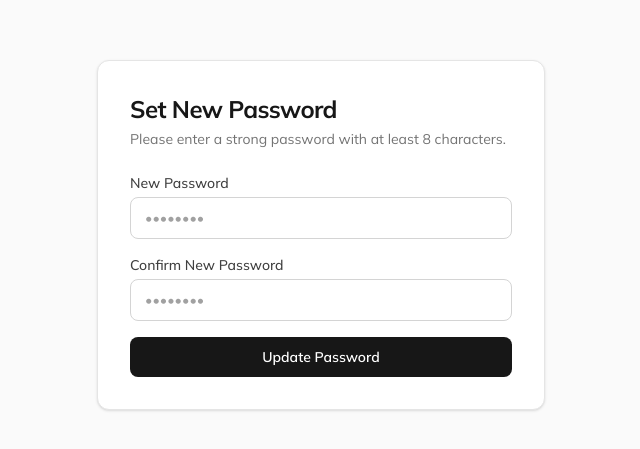
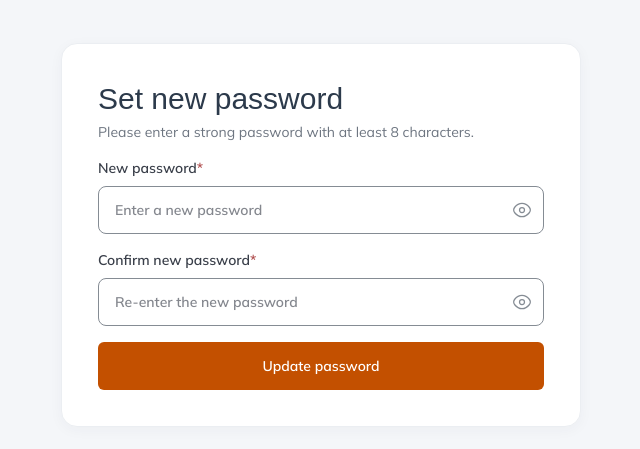
Before and after one commit to kemdav/Fides, a Next.js app: page /reset-password in a window 1280 px wide. Shown: the part 165-614 px from the top of the page, without its empty margins (319-959 px from the left). Built offline with nearby package versions, Linux system fonts and the light colour scheme; no server answers; a web font is replaced by a local one.

Commit message:
refactor: reset password page uses the shared auth components

```diff
--- a/src/app/reset-password/page.tsx
+++ b/src/app/reset-password/page.tsx
@@ -1,4 +1,11 @@
+import type { Metadata } from "next";
 import { updatePassword } from "@/app/actions/auth";
+import { AuthBanner, AuthCard, AuthPasswordField, AuthSubmit } from "@/components/auth/auth-ui";
+
+export const metadata: Metadata = {
+  title: "Reset password",
+  robots: { index: false, follow: false },
+};
 
 /**
  * Reset Password Page.
@@ -14,74 +21,15 @@ export default async function ResetPasswordPage({
   const { error } = await searchParams;
 
   return (
-    <main className="min-h-screen bg-neutral-50 flex items-center justify-center p-4">
-      <div className="w-full max-w-md bg-white border border-neutral-200 rounded-xl shadow-sm p-6 sm:p-8 space-y-6">
-        <header className="space-y-1">
-          <h1 className="text-2xl font-bold tracking-tight text-neutral-900">
-            Set New Password
-          </h1>
-          <p className="text-sm text-neutral-500">
-            Please enter a strong password with at least 8 characters.
-          </p>
-        </header>
-
-        {error && (
-          <div
-            role="alert"
-            className="rounded-lg bg-red-50 border border-red-200 p-3.5 text-sm text-red-700 flex items-start gap-2.5"
-          >
-            <span className="text-base leading-none">⚠️</span>
-            <div className="flex-1 font-medium">{error}</div>
-          </div>
-        )}
-
-        <form action={updatePassword} className="space-y-4">
-          <div>
-            <label
-              htmlFor="password"
-              className="block text-sm font-medium text-neutral-700 mb-1"
-            >
-              New Password
-            </label>
-            <input
-              id="password"
-              name="password"
-              type="password"
-              required
-              autoComplete="new-password"
-              placeholder="••••••••"
-              minLength={8}
-              className="w-full rounded-lg border border-neutral-300 px-3.5 py-2.5 text-sm text-neutral-900 placeholder-neutral-400 focus:border-neutral-900 focus:outline-none focus:ring-1 focus:ring-neutral-900 transition"
-            />
-          </div>
-
-          <div>
-            <label
-              htmlFor="confirmPassword"
-              className="block text-sm font-medium text-neutral-700 mb-1"
-            >
-              Confirm New Password
-            </label>
-            <input
-              id="confirmPassword"
-              name="confirmPassword"
-              type="password"
-              required
-              autoComplete="new-password"
-              placeholder="••••••••"
-              minLength={8}
-              className="w-full rounded-lg border border-neutral-300 px-3.5 py-2.5 text-sm text-neutral-900 placeholder-neutral-400 focus:border-neutral-900 focus:outline-none focus:ring-1 focus:ring-neutral-900 transition"
-            />
-          </div>
-
-          <button
-            type="submit"
-            className="w-full rounded-lg bg-neutral-900 px-4 py-2.5 text-sm font-semibold text-white hover:bg-neutral-800 focus:outline-none focus:ring-2 focus:ring-neutral-900 focus:ring-offset-2 transition cursor-pointer"
-          >
-            Update Password
-          </button>
+    <main className="flex min-h-dvh items-center justify-center bg-mist p-4">
+      <AuthCard title="Set new password" description="Please enter a strong password with at least 8 characters.">
+        <form action={updatePassword} className="flex flex-col gap-4">
+          {error ? <AuthBanner title="We could not update your password">{error}</AuthBanner> : null}
+          <AuthPasswordField id="password" name="password" label="New password" autoComplete="new-password" placeholder="Enter a new password" required minLength={8} />
+          <AuthPasswordField id="confirmPassword" name="confirmPassword" label="Confirm new password" autoComplete="new-password" placeholder="Re-enter the new password" required minLength={8} />
+          <AuthSubmit>Update password</AuthSubmit>
         </form>
-      </div>
+      </AuthCard>
     </main>
   );
 }
```
